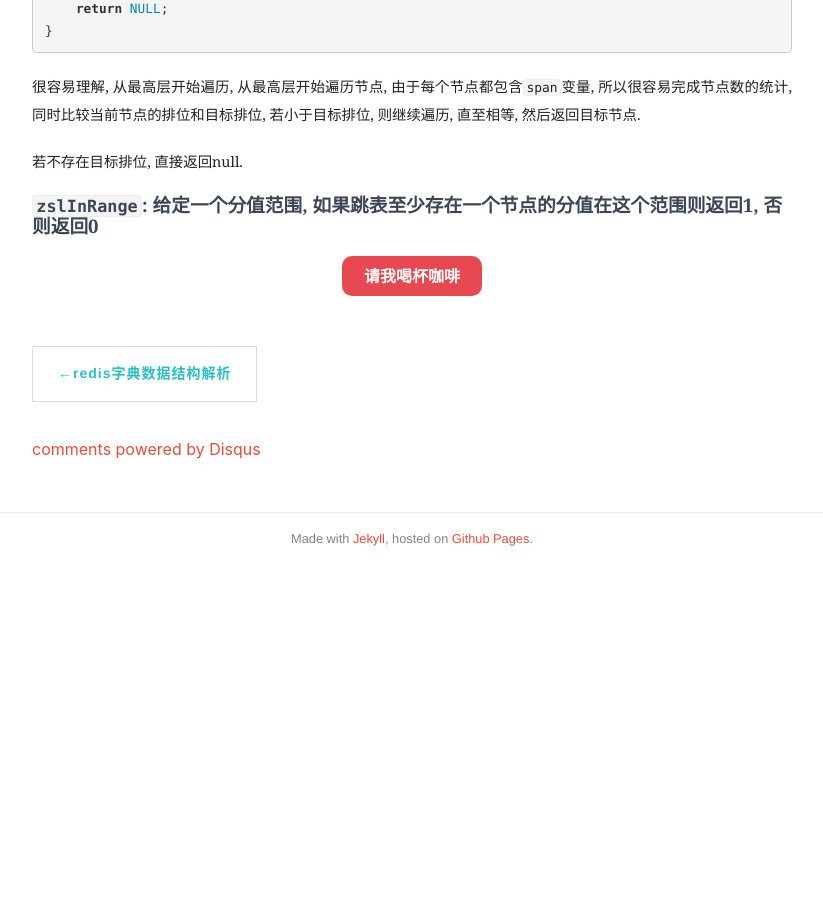
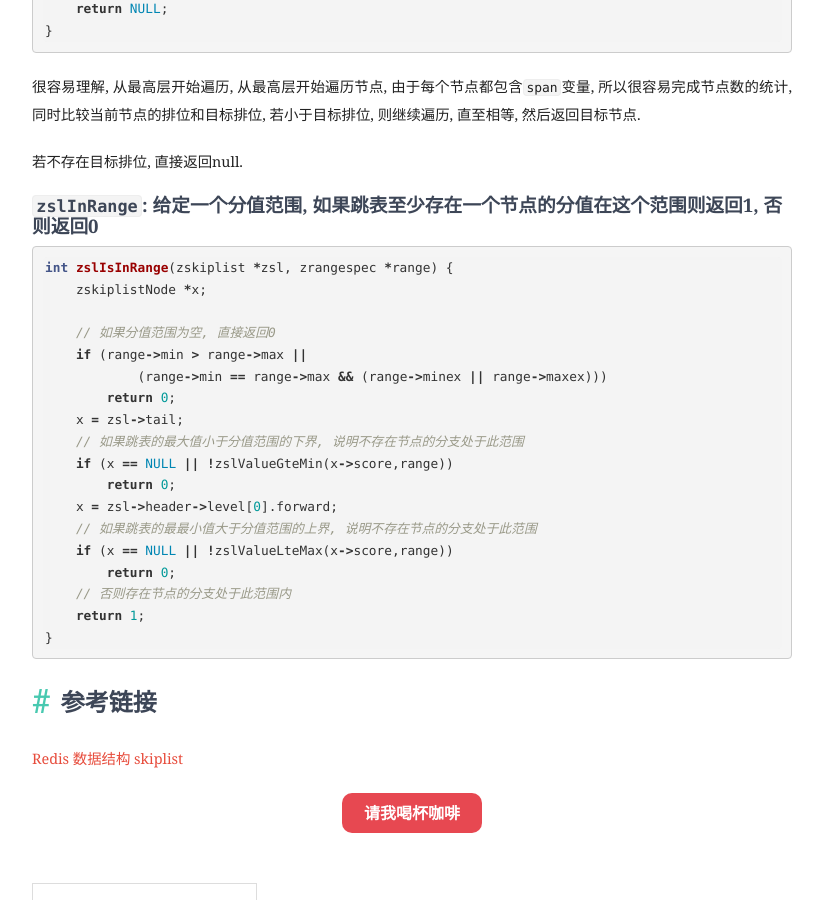
Before and after one commit to linyimin-bupt/linyimin.github.io, a Jekyll site: the page built from _posts/redis/2019-07-20-zskiplist.md, in a window 1280 px wide and 900 px high, scrolled down 7259 px. Shown: the whole window, without its empty margins (228-1051 px from the left). Built offline with Jekyll 4.4.1, drawn with Linux system fonts in a browser that asks for light colours; nearby versions of some CDN libraries; comment, search, counter and statistics services are not loaded; before the commit the page ends 7824 px from its top, so only the background shows below that.

Commit message:
add zskiplist

````diff
--- a/_posts/redis/2019-07-20-zskiplist.md
+++ b/_posts/redis/2019-07-20-zskiplist.md
@@ -278,3 +278,29 @@
 
 
 ### `zslInRange`: 给定一个分值范围, 如果跳表至少存在一个节点的分值在这个范围则返回1, 否则返回0
+
+```c
+int zslIsInRange(zskiplist *zsl, zrangespec *range) {
+    zskiplistNode *x;
+
+    // 如果分值范围为空, 直接返回0
+    if (range->min > range->max ||
+            (range->min == range->max && (range->minex || range->maxex)))
+        return 0;
+    x = zsl->tail;
+    // 如果跳表的最大值小于分值范围的下界, 说明不存在节点的分支处于此范围
+    if (x == NULL || !zslValueGteMin(x->score,range))
+        return 0;
+    x = zsl->header->level[0].forward;
+    // 如果跳表的最最小值大于分值范围的上界, 说明不存在节点的分支处于此范围
+    if (x == NULL || !zslValueLteMax(x->score,range))
+        return 0;
+    // 否则存在节点的分支处于此范围内
+    return 1;
+}
+```
+
+
+## 参考链接
+
+[Redis 数据结构 skiplist](http://wiki.jikexueyuan.com/project/redis/skiplist.html)
````
